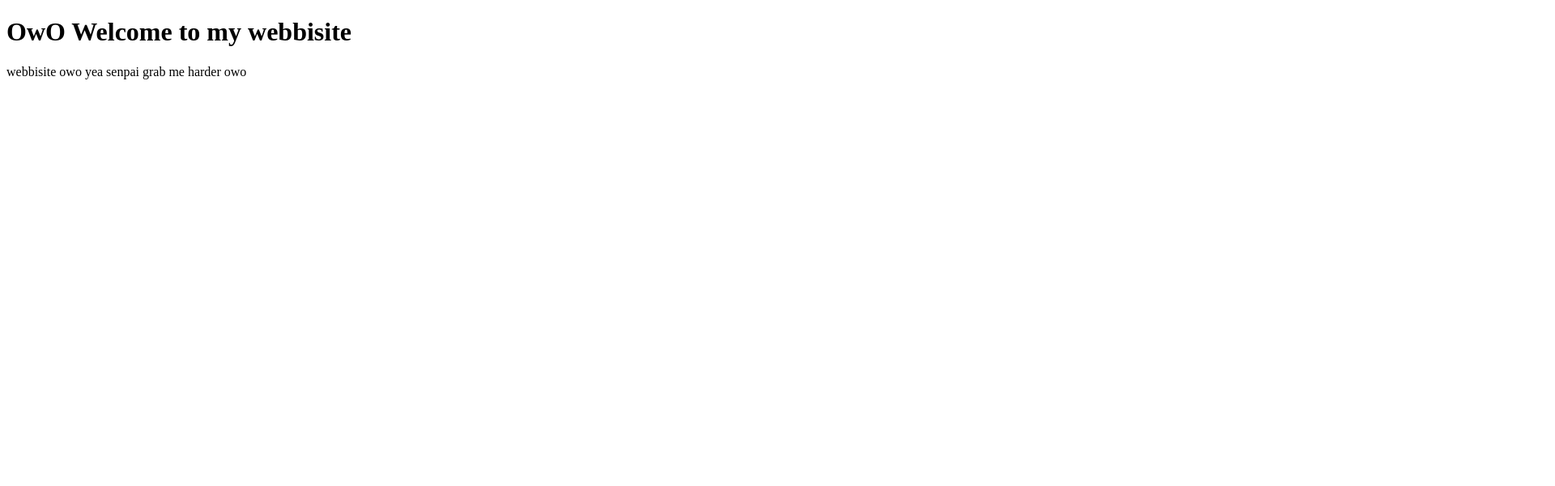
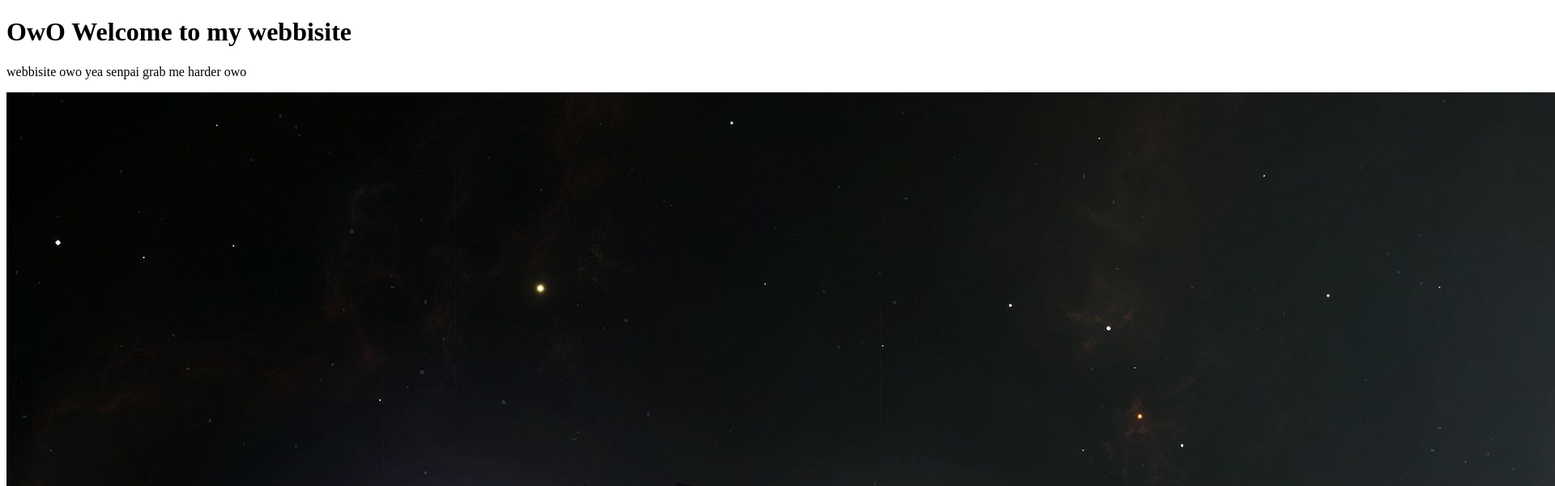
Before and after one commit to EmmaKnijn/rubenhetkonijn.github.io, a plain HTML site: page index.html in a window 1280 px wide. Shown: the top 600 px of the page at 81% size, 1920 px wide, since content can reach past the window. Drawn offline with Linux system fonts and the light colour scheme.

Commit message:
Update index.html

```diff
--- a/index.html
+++ b/index.html
@@ -8,6 +8,6 @@
 <body>
     <h1>OwO Welcome to my webbisite</h1>
     <p >webbisite owo yea senpai grab me harder owo</p>
-    <img href="https://upload.wikimedia.org/wikipedia/commons/thumb/6/68/Willow_warbler_UK09.JPG/1200px-Willow_warbler_UK09.JPG">
+    <img src="1b0195866c20757aae74ca7bd7875ab3.jpg">
 </body>
 </html>
```
